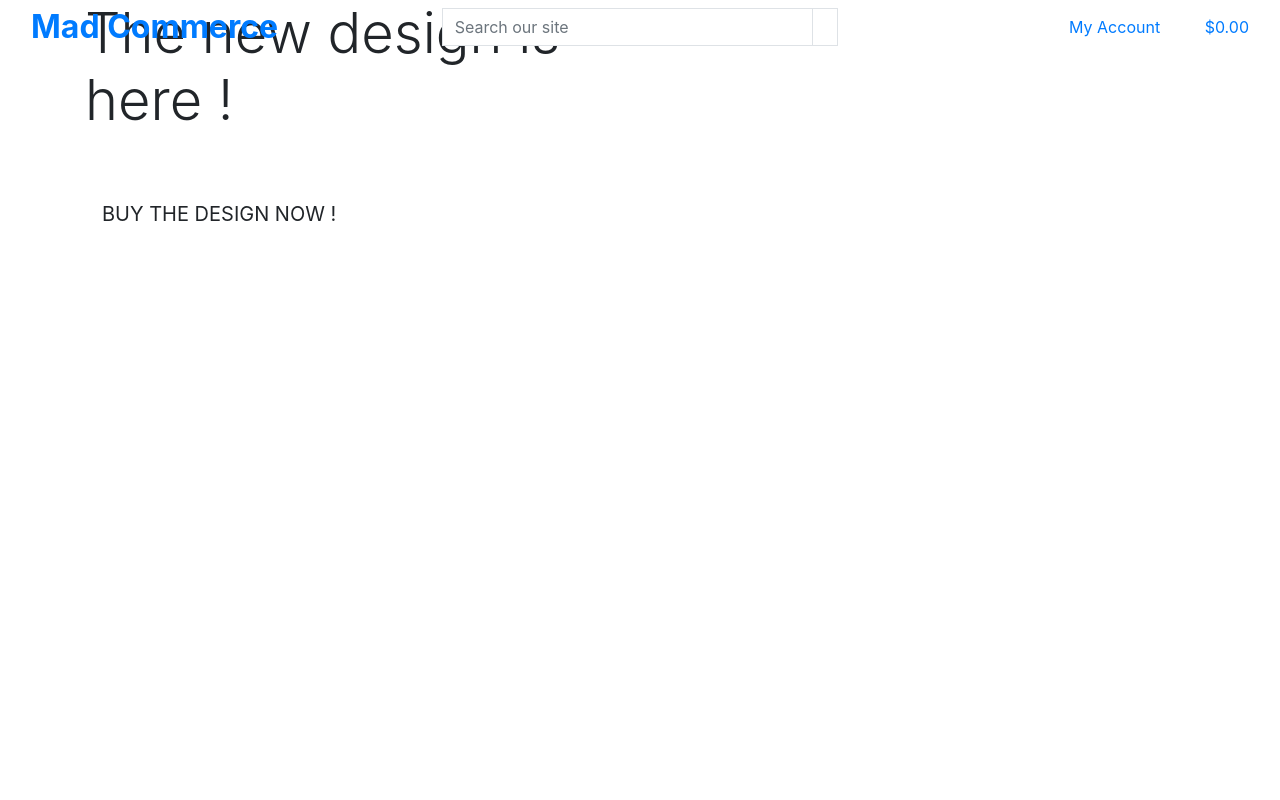
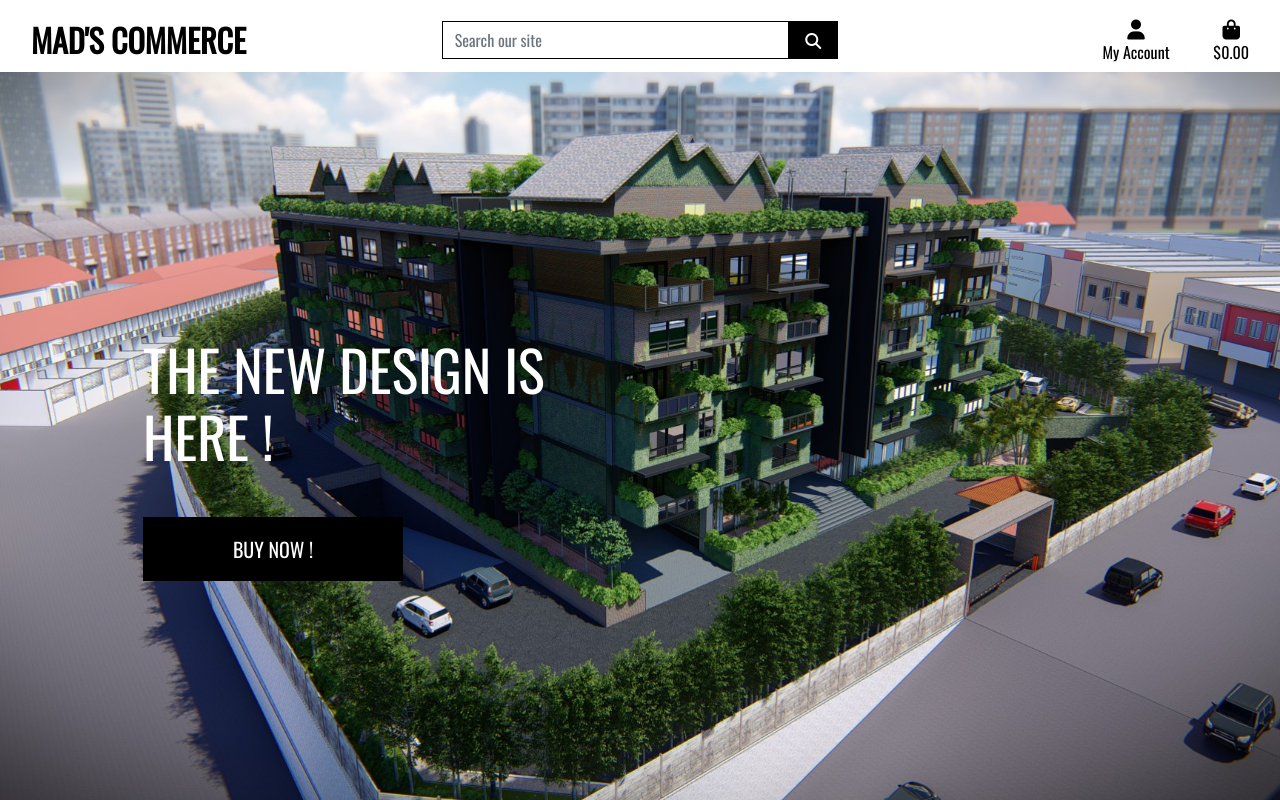
Before and after one commit to kugared94/E-commerce-project, a Django app: page / in a window 1280 px wide. Run offline with Django 3.2, Linux system fonts and the light colour scheme; some libraries are stand-ins or nearby versions.

Commit message:
completed homepage header and css

```diff
--- a/home/templates/home/index.html
+++ b/home/templates/home/index.html
@@ -1,25 +1,25 @@
 {% extends "base.html" %}
 {% load static %}
 
-{% block page-header %}
+{% block page_header %}
     <div class="container header-container">
         <div class="row">
             <div class="col"></div>
         </div>
     </div>
-{% endblock%}
+{% endblock %}
 
 {% block content %}
     <div class="container h-100">
         <div class="row h-100">
             <div class="col-7 col-md-6 my-auto">
-                <h1 class="display-4 logo-font text black">
+                <h1 class="display-4 logo-font text-white">
                     The new design is here !
                 </h1>
 
                 <div class="my-5">
                     <h4>
-                        <a href="" class="buy-now-button btn btn-lg rounded-0 text-uppercase py-3">Buy The Design Now !</a>
+                        <a href="" class="buy-now-button btn btn-lg rounded-0 text-uppercase py-3">Buy Now !</a>
                     </h4>
                 </div>
             </div>
--- a/mad_commerce/urls.py
+++ b/mad_commerce/urls.py
@@ -15,9 +15,11 @@ Including another URLconf
 """
 from django.contrib import admin
 from django.urls import path, include
+from django.conf import settings
+from django.conf.urls.static import static
 
 urlpatterns = [
     path('admin/', admin.site.urls),
     path('accounts/', include('allauth.urls')),
     path('', include('home.urls')),
-]
+] + static(settings.MEDIA_URL, document_root=settings.MEDIA_ROOT)
--- /dev/null
+++ b/static/css/base.css
@@ -0,0 +1,81 @@
+html {
+    height: 100%;
+}
+
+body {
+    background: url('/media/background1.jpg') no-repeat center center fixed;
+    background-size: cover;
+    height: calc(100vh - 164px);
+    color: #555;
+    font-family: 'Oswald';
+}
+
+/* from Bulma */
+.icon {
+    align-items: center;
+    display: inline-flex;
+    justify-content: center;
+    height: 1.5rem;
+    width: 1.5rem;
+}
+
+.logo-font {
+    text-transform: uppercase;
+}
+
+.main-logo-link {
+    width: fit-content;
+}
+
+.buy-now-button {
+    background: black;
+    color: white;
+    min-width: 260px;
+}
+
+.btn-black {
+    background: black;
+    color: white;
+}
+
+.buy-now-button:hover,
+.buy-now-button:active,
+.buy-now-button:focus,
+.btn-black:hover,
+.btn-black:active,
+.btn-black:focus {
+    background: #222;
+    color: white;
+}
+
+.text-black {
+    color: #000 !important;
+}
+
+.border-black {
+    border: 1px solid black !important;
+}
+
+/* -------------------------------- Media Queries */
+
+/* Slightly larger container on xl screens */
+@media (min-width: 1200px) {
+  .container {
+    max-width: 80%;
+  }
+}
+
+/* fixed top navbar only on medium and up */
+@media (min-width: 992px) {
+    .fixed-top-desktop-only {
+        position: fixed;
+        top: 0;
+        right: 0;
+        left: 0;
+        z-index: 1030;
+    }
+
+    .header-container {
+        padding-top: 164px;
+    }
+}
--- a/templates/base.html
+++ b/templates/base.html
@@ -15,17 +15,23 @@
 
     {% block corecss %}
         <link rel="stylesheet" href="https://cdn.jsdelivr.net/npm/bootstrap@4.5.3/dist/css/bootstrap.min.css" integrity="sha384-TX8t27EcRE3e/ihU7zmQxVncDAy5uIKz4rEkgIXeMed4M0jlfIDPvg6uqKI2xXr2" crossorigin="anonymous">
+        <link rel="stylesheet" href="https://fonts.googleapis.com/css2?family=Oswald&display=swap" >
+        <link rel="stylesheet" href="{% static 'css/base.css' %}">
     {% endblock %}
 
     {% block extra_css %}
+
     {% endblock %}
 
     {% block corejs %}
-        <script src="https://code.jquery.com/jquery-3.5.1.slim.min.js" integrity="sha384-DfXdz2htPH0lsSSs5nCTpuj/zy4C+OGpamoFVy38MVBnE+IbbVYUew+OrCXaRkfj" crossorigin="anonymous"></script>
-        <script src="https://cdn.jsdelivr.net/npm/bootstrap@4.5.3/dist/js/bootstrap.bundle.min.js" integrity="sha384-ho+j7jyWK8fNQe+A12Hb8AhRq26LrZ/JpcUGGOn+Y7RsweNrtN/tE3MoK7ZeZDyx" crossorigin="anonymous"></script>
+        <script src="https://kit.fontawesome.com/ed40f55454.js" crossorigin="anonymous"></script>
+        <script src="https://code.jquery.com/jquery-3.4.1.slim.min.js" integrity="sha384-J6qa4849blE2+poT4WnyKhv5vZF5SrPo0iEjwBvKU7imGFAV0wwj1yYfoRSJoZ+n" crossorigin="anonymous"></script>
+        <script src="https://cdn.jsdelivr.net/npm/popper.js@1.16.0/dist/umd/popper.min.js" integrity="sha384-Q6E9RHvbIyZFJoft+2mJbHaEWldlvI9IOYy5n3zV9zzTtmI3UksdQRVvoxMfooAo" crossorigin="anonymous"></script>
+        <script src="https://stackpath.bootstrapcdn.com/bootstrap/4.4.1/js/bootstrap.min.js" integrity="sha384-wfSDF2E50Y2D1uUdj0O3uMBJnjuUD4Ih7YwaYd1iqfktj0Uod8GCExl3Og8ifwB6" crossorigin="anonymous"></script>
     {% endblock %}
 
-    {% block extra-js %}
+    {% block extra_js %}
+
     {% endblock %}
 
 
@@ -35,15 +41,15 @@
 
   <body>
     <header class="container-fluid fixed-top">
-        <div class="row">
+        <div id="topnav" class="row bg-white pt-lg-2 d-none d-lg-flex">
 
-            <div class="col-12 col-lg-4 my-auto py-1-lg-0 text-center text-lg-left">
+            <div class="col-12 col-lg-4 my-auto py-1 py-lg-0 text-center text-lg-left">
                 <a href="{% url 'home' %}" class="nav-link main-logo-link">
-                    <h2 class="logo-font text-black my-0"><strong>Mad Commerce</strong></h2>
+                    <h2 class="logo-font text-black my-0"><strong>Mad's Commerce</strong></h2>
                 </a>
             </div>
 
-            <div class="col-12 col-lg-4 my-auto py-1-lg-0">
+            <div class="col-12 col-lg-4 my-auto py-1 py-lg-0">
                 <form method="GET" action="">
                     <div class="input-group w-100">
                         <input class="form-control border border-black rounded-0" type="text" name="q" placeholder="Search our site">
@@ -58,7 +64,7 @@
                 </form>
             </div>
 
-            <div class="col-12 col-lg-4 my-auto py-1-lg-0">
+            <div class="col-12 col-lg-4 my-auto py-1 py-lg-0">
                 <ul class="list-inline list-unstyled text-center text-lg-right my-0">
                     <li class="list-inline-item dropdown">
 
```
Also changed, not shown: mad_commerce/settings.py (+7 -3 lines), media/background1.jpg (added), media/logo.png (added).
